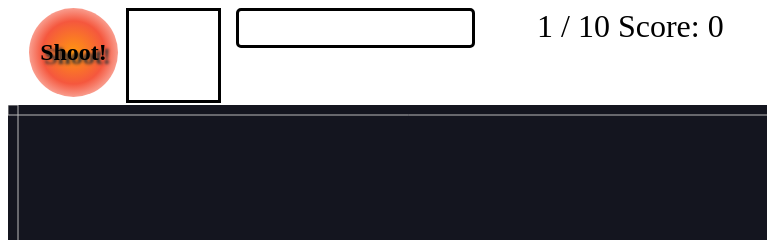
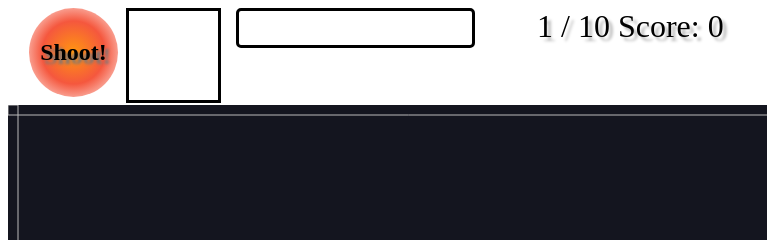
Before and after one commit to satoyuichi/FreeThrow, a website: page index.html in a window 1280 px wide. Shown: the top 240 px of the page, 0-767 px from the left. Drawn offline with nearby package versions, Linux system fonts and the light colour scheme.

Commit message:
Modify text shadow.

```diff
--- a/main.css
+++ b/main.css
@@ -19,7 +19,7 @@
 }
 
 #button span {
-    text-shadow: 4px 4px 3px #333;
+    text-shadow: 4px 4px 3px #777;
     font-size: x-large;
     line-height: 89px;
 }
@@ -59,4 +59,5 @@
     top: 0px;
     left: 521px;
     font-size: xx-large;
+    text-shadow: 4px 4px 3px #BBB;
 }
```
